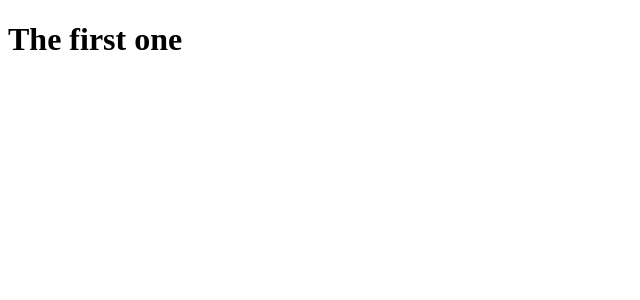
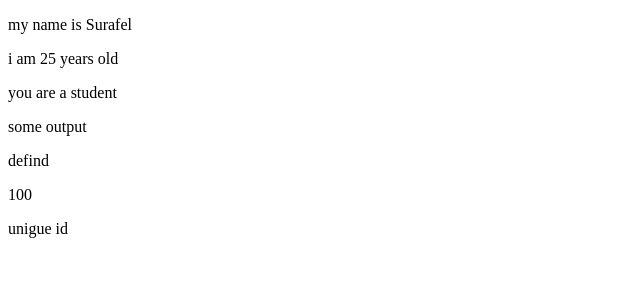
Before and after one commit to abyssiniatech/react-vite-project, a React (Vite) app: page / in a window 1280 px wide. Shown: the top 300 px of the page, without its empty margins (0-640 px from the left). Built offline with nearby package versions, Linux system fonts and the light colour scheme.

Commit message:
basic types in ts

```diff
--- a/src/App.tsx
+++ b/src/App.tsx
@@ -1,9 +1,23 @@
 
 
-const App = () => {
+ const App = () => {
+  const myName: string = "Surafel";   // text
+   const age: number = 25;             // numbers (int, float, etc.)
+   const isStudent: boolean = true;    // true / false
+   const nothing: null = null;         // null
+   const notAssigned: undefined = undefined; // undefined
+   const big: bigint = 100n;           // big integer
+   const uniqueId: symbol = Symbol("id"); // unique value
+
   return (
     <div>
-           <h1>The first one</h1>
+         <p>my name is {myName}</p>
+         <p>i am {age} years old</p>
+         <p>{isStudent ? "you are a student":"you are not a student"}</p>
+         <p>{nothing ? "nothing": "some output"}</p>
+         <p>{notAssigned ? "undefind": "defind"}</p>
+         <p>{big}</p>
+         <p>{uniqueId ? "unigue id": "invalid input"}</p>
     </div>
   )
 }
```
